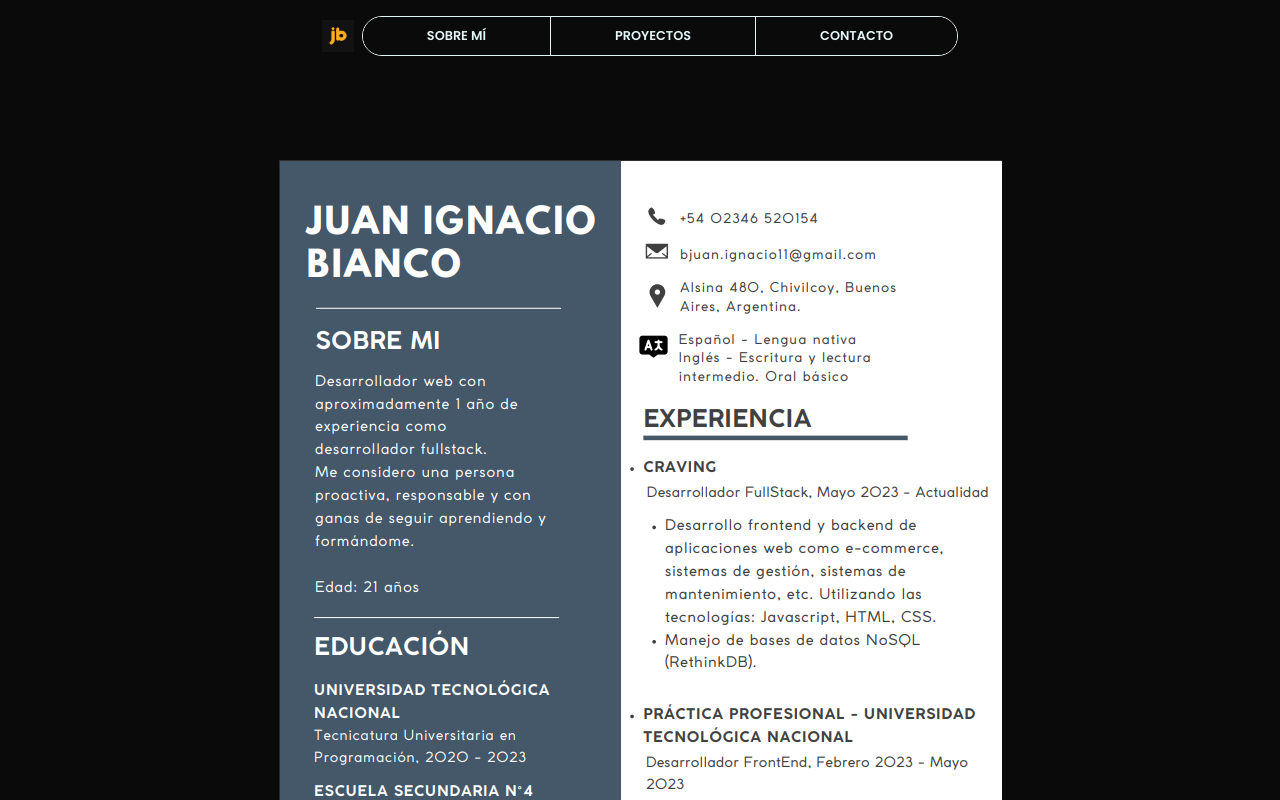
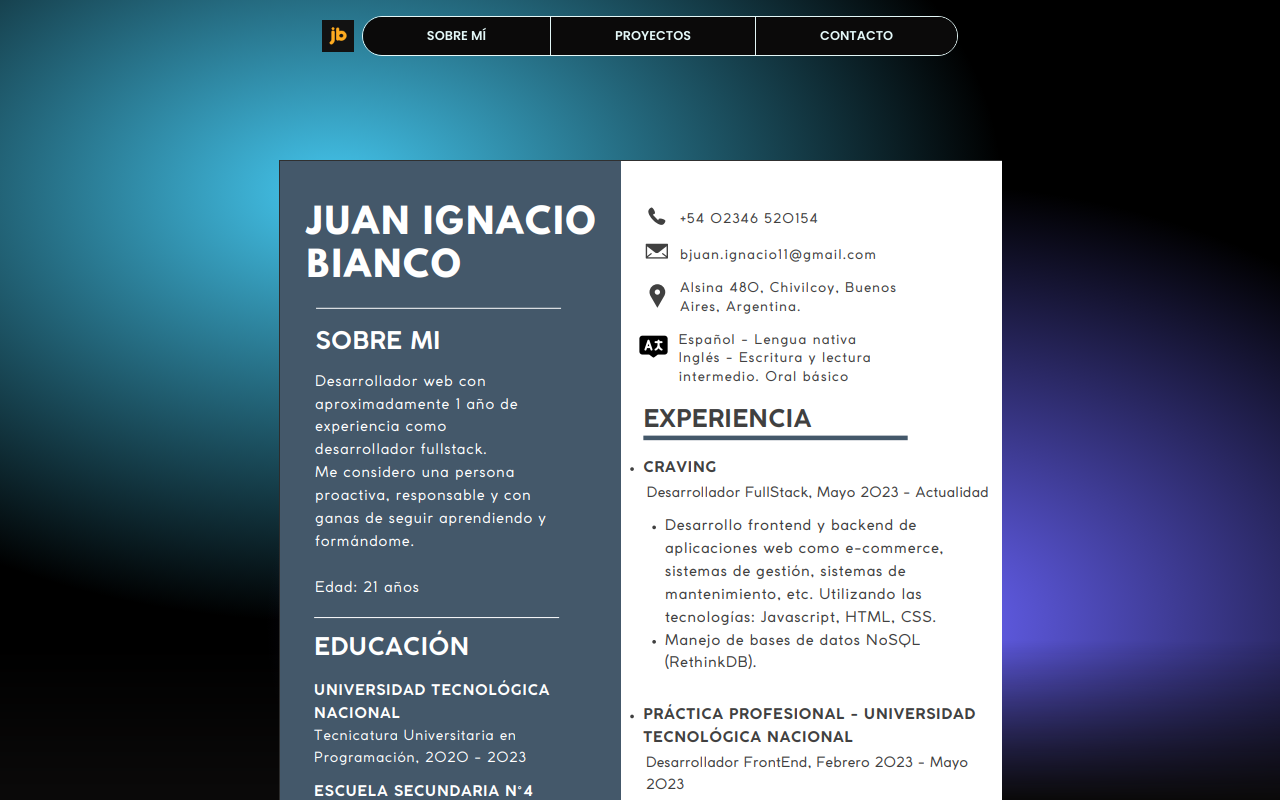
Before and after one commit to juanib12/portfolio, a React (Create React App) app: page /cv in a window 1280 px wide. Shown: the top 800 px of the page. Built offline with nearby package versions, Linux system fonts and the light colour scheme.

Commit message:
changes styles

```diff
--- a/src/components/CV.js
+++ b/src/components/CV.js
@@ -3,6 +3,7 @@ import _cv from '../images/cv.png'
 const CV = () => {
     return (
         <>
+            <div className="background"></div>
             <img src={_cv} alt='cv' className='cv'/>
             <div className="home_actions cv-actions">
                 <a href='https://drive.google.com/file/d/1YU6H1xM0zA04VkZUBfN7-v2qG1GDJVxA/view?usp=sharing' target='__blank' className="home_actions-cv">Descargar</a>
```
